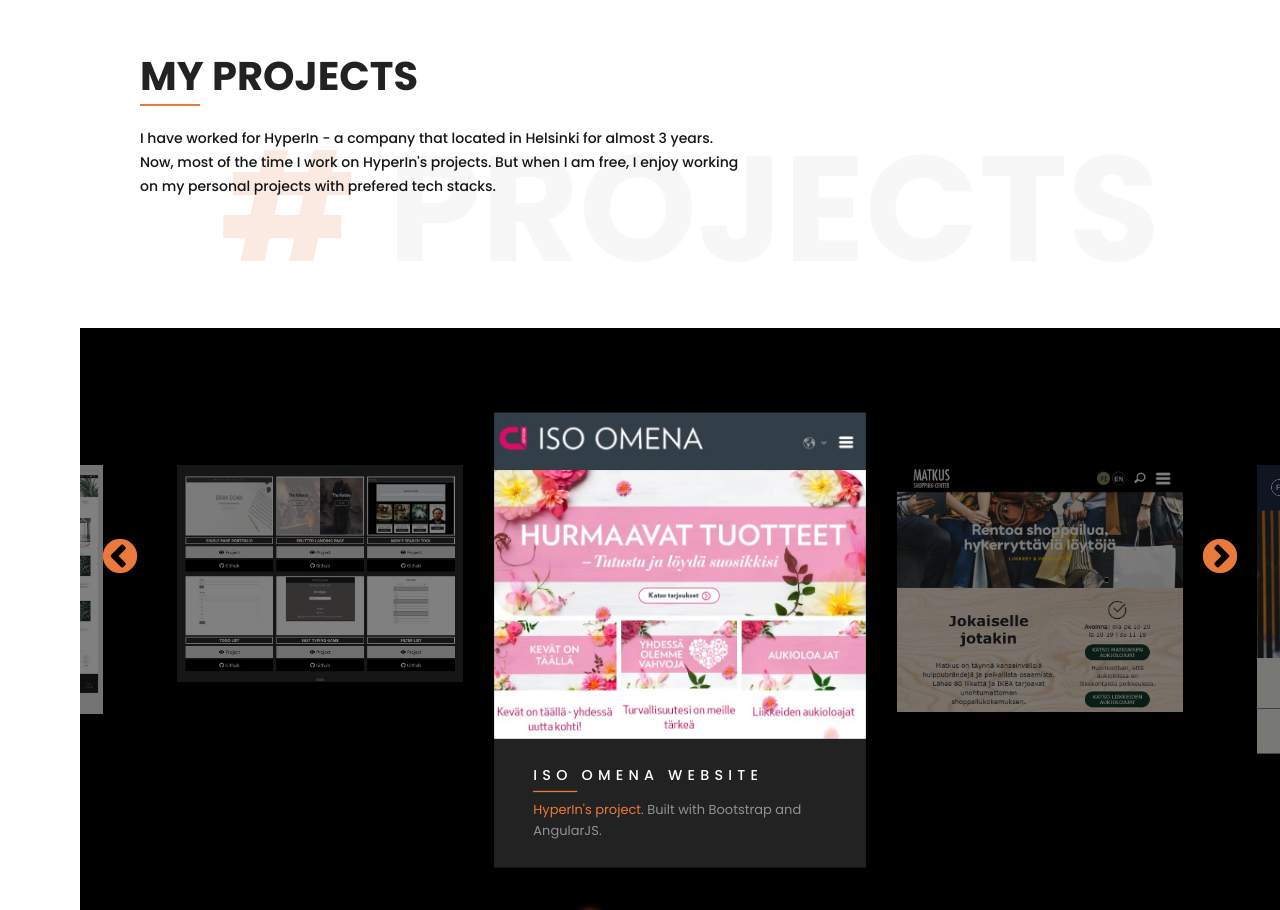
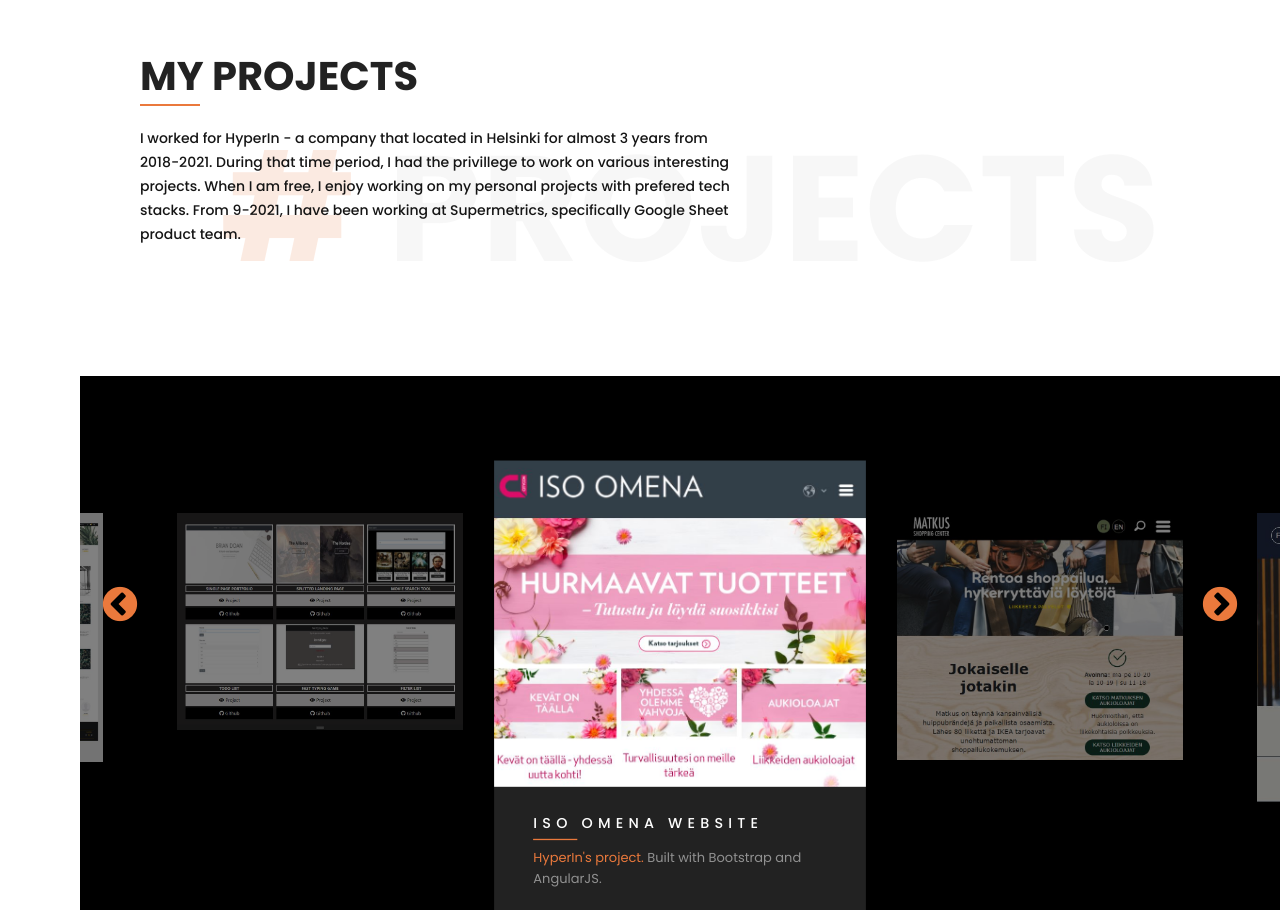
Before and after one commit to TuanDoan2193/online-cv, a React (Create React App) app: page / in a window 1280 px wide. Shown: the part 2980-3890 px from the top of the page. Built offline with nearby package versions, Linux system fonts and the light colour scheme.

Commit message:
Update Projects.js

```diff
--- a/src/components/Projects/Projects.js
+++ b/src/components/Projects/Projects.js
@@ -155,10 +155,12 @@
         <div className='projects__title-wrapper'>
           <div className='projects__title'>My projects</div>
           <div className='projects__description'>
-            I have worked for HyperIn - a company that located in Helsinki for
-            almost 3 years. Now, most of the time I work on HyperIn's projects.
-            But when I am free, I enjoy working on my personal projects with
+            I worked for HyperIn - a company that located in Helsinki for
+            almost 3 years from 2018-2021. During that time period, I had the privillege to work on various interesting projects.
+            When I am free, I enjoy working on my personal projects with
             prefered tech stacks.
+
+            From 9-2021, I have been working at Supermetrics, specifically Google Sheet product team.
           </div>
         </div>
       </div>
```
